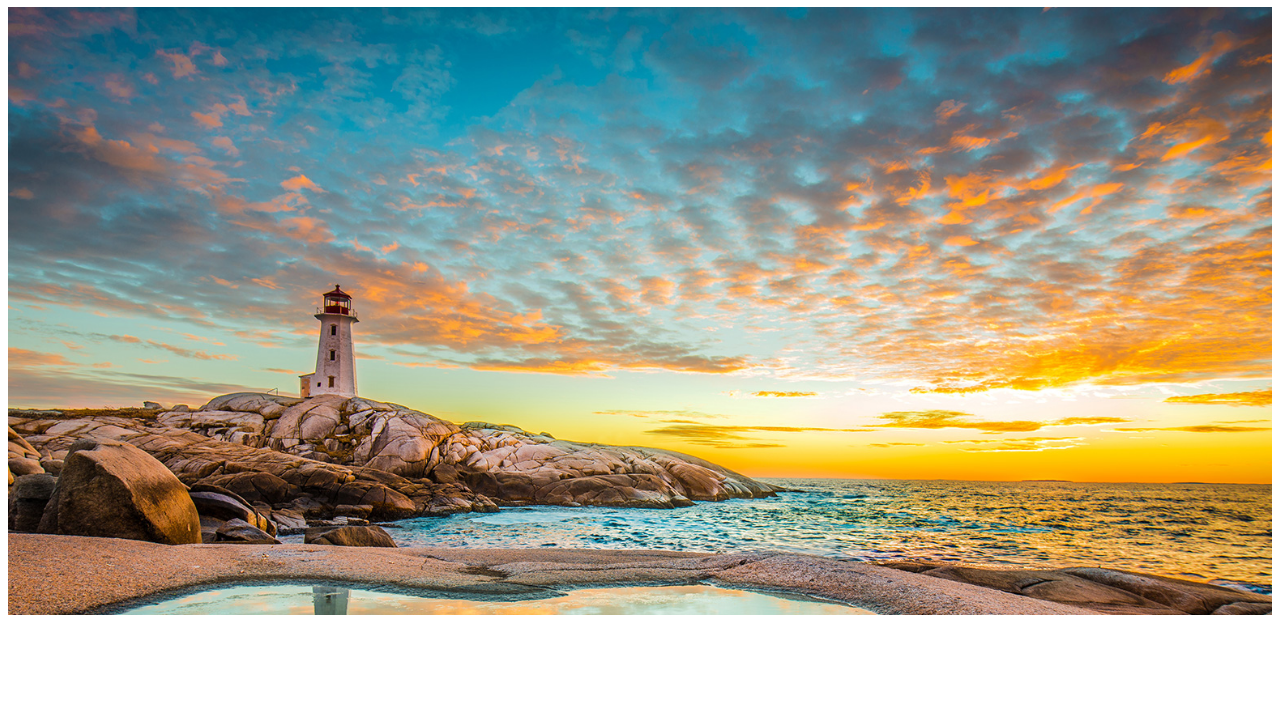
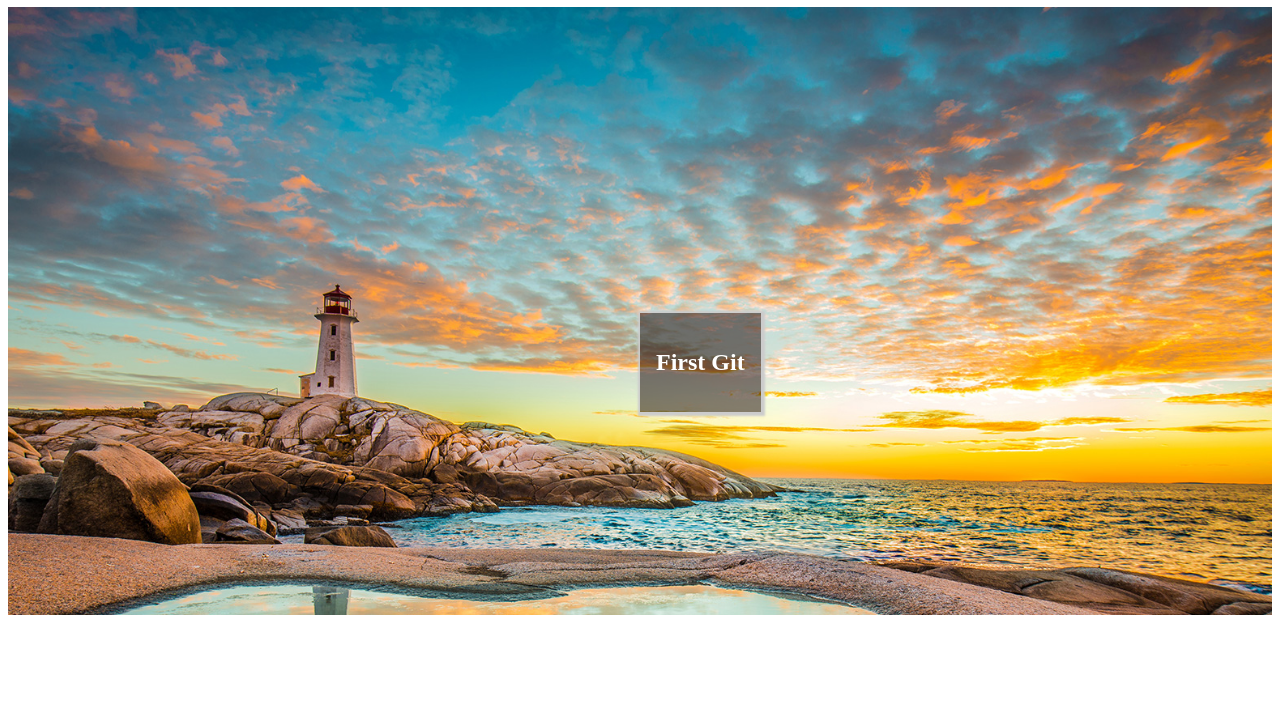
Before and after one commit to leoyoyo/firstProject, a plain HTML site: page index.html in a window 1280 px wide. Shown: the part 73-800 px from the top of the page. Drawn offline with Linux system fonts and the light colour scheme.

Commit message:
new improvement

```diff
--- a/index.html
+++ b/index.html
@@ -8,7 +8,12 @@
     <title>My First Git Project</title>
   </head>
   <body>
-    <h1>What perfect View</h1>
-    <img src="img/beauty-life.jpg" alt="Perfect View" />
+    <h1 class="text-center">Perfect View</h1>
+    <div class="hero-image">
+      <img src="img/beauty-life.jpg" alt="Perfect View" />
+      <div class="text-overlay">
+        <h2>First Git</h2>
+      </div>
+    </div>
   </body>
 </html>
--- a/style.css
+++ b/style.css
@@ -1,7 +1,27 @@
 body {
-  text-align: center;
 }
 img {
   max-width: 100%;
   height: auto;
 }
+.text-center {
+  text-align: center;
+}
+.hero-image {
+  position: relative;
+  width: 100%;
+  height: auto;
+}
+.text-overlay {
+  position: absolute;
+  width: auto;
+  height: auto;
+  top: 50%;
+  left: 50%;
+  background-color: rgba(20, 0, 0, 0.5);
+  color: #ffffff;
+  padding: 1em;
+  -webkit-box-shadow: 1px 1px 3px 3px #ccc; /* Safari 3-4, iOS 4.0.2 - 4.2, Android 2.3+ */
+  -moz-box-shadow: 1px 2px 3px 3px #ccc; /* Firefox 3.5 - 3.6 */
+  box-shadow: 1px 1px 2px 3px #ccc; /* Opera 10.5, IE 9, Firefox 4+, Chrome 6+, iOS 5 */
+}
```
